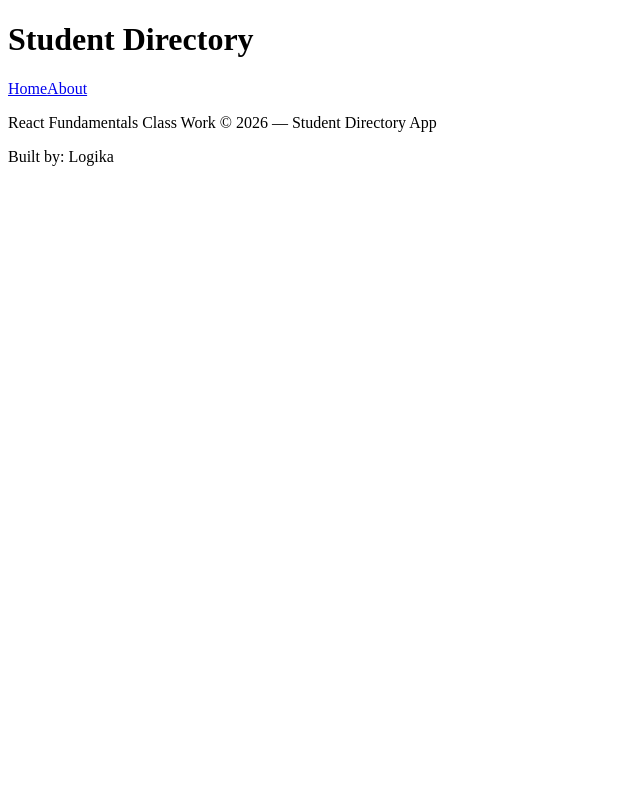
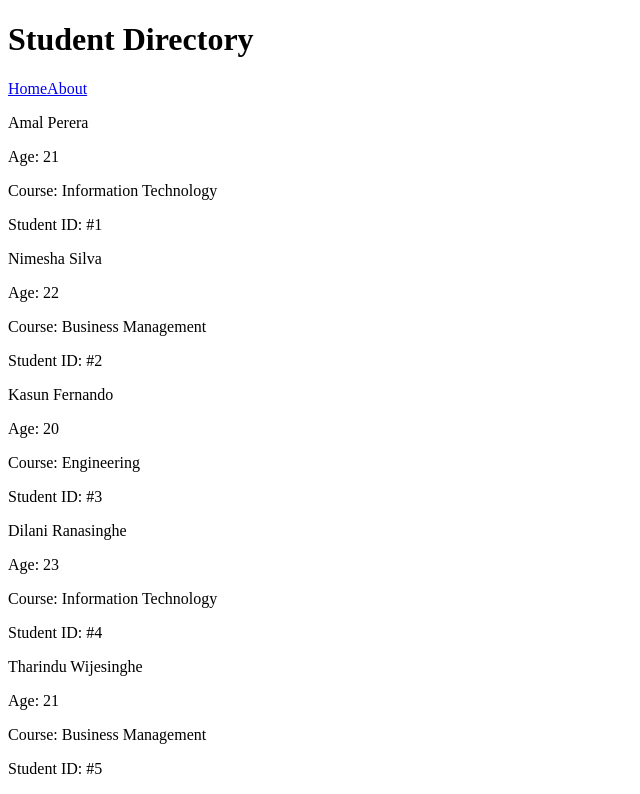
Before and after one commit to s-logika/student-directory, a React (Vite) app: page / in a window 1280 px wide. Shown: the top 794 px of the page, without its empty margins (0-640 px from the left). Built offline with nearby package versions, Linux system fonts and the light colour scheme.

Commit message:
Task 3: Add student data array and pass props to StudentList and StudentCard

```diff
--- a/src/App.jsx
+++ b/src/App.jsx
@@ -3,7 +3,50 @@ import Header from "./components/Header";
 import StudentList from "./components/StudentList";
 import Footer from "./components/Footer";
 
-const students = [];
+const students = [
+    {
+        id: 1,
+        name: "Amal Perera",
+        age: 21,
+        course: "Information Technology",
+        isActive: true,
+    },
+    {
+        id: 2,
+        name: "Nimesha Silva",
+        age: 22,
+        course: "Business Management",
+        isActive: false,
+    },
+    {
+        id: 3,
+        name: "Kasun Fernando",
+        age: 20,
+        course: "Engineering",
+        isActive: true,
+    },
+    {
+        id: 4,
+        name: "Dilani Ranasinghe",
+        age: 23,
+        course: "Information Technology",
+        isActive: true,
+    },
+    {
+        id: 5,
+        name: "Tharindu Wijesinghe",
+        age: 21,
+        course: "Business Management",
+        isActive: false,
+    },
+    {
+        id: 6,
+        name: "Sanduni Jayawardena",
+        age: 22,
+        course: "Engineering",
+        isActive: true,
+    },
+];
 
 function App() {
     return (
```
Also changed, not shown: src/components/Header.jsx (indentation only).
